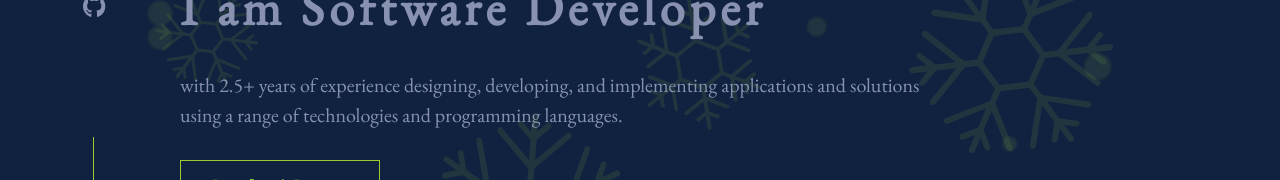
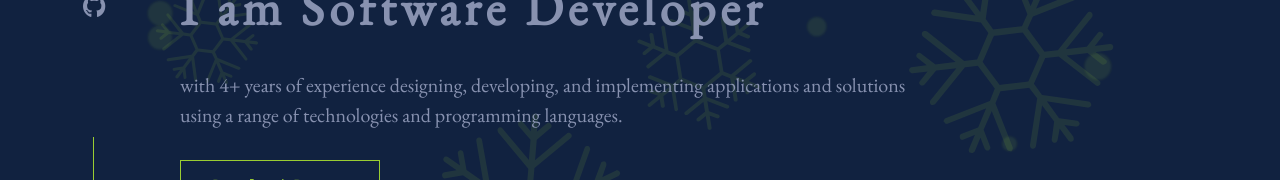
Before and after one commit to JahanaSultan/myportfolio, a React (Create React App) app: page / in a window 1280 px wide. Shown: the part 443-623 px from the top of the page. Built offline with nearby package versions, Linux system fonts and the light colour scheme.

Commit message:
Update Main.jsx

```diff
--- a/src/components/Main.jsx
+++ b/src/components/Main.jsx
@@ -10,7 +10,7 @@ function Main() {
                     <p>Hi, my name is</p>
                     <h1>Jahana Sultan</h1>
                     <h1>I am Software Developer</h1>
-                    <p> with 2.5+ years of experience
+                    <p> with 4+ years of experience
                         designing, developing, and implementing applications and solutions using a
                         range of technologies and programming languages.</p>
                     <a className='button' href={cv} download="JahanaSultan.pdf">Download Resume</a></div>
```
